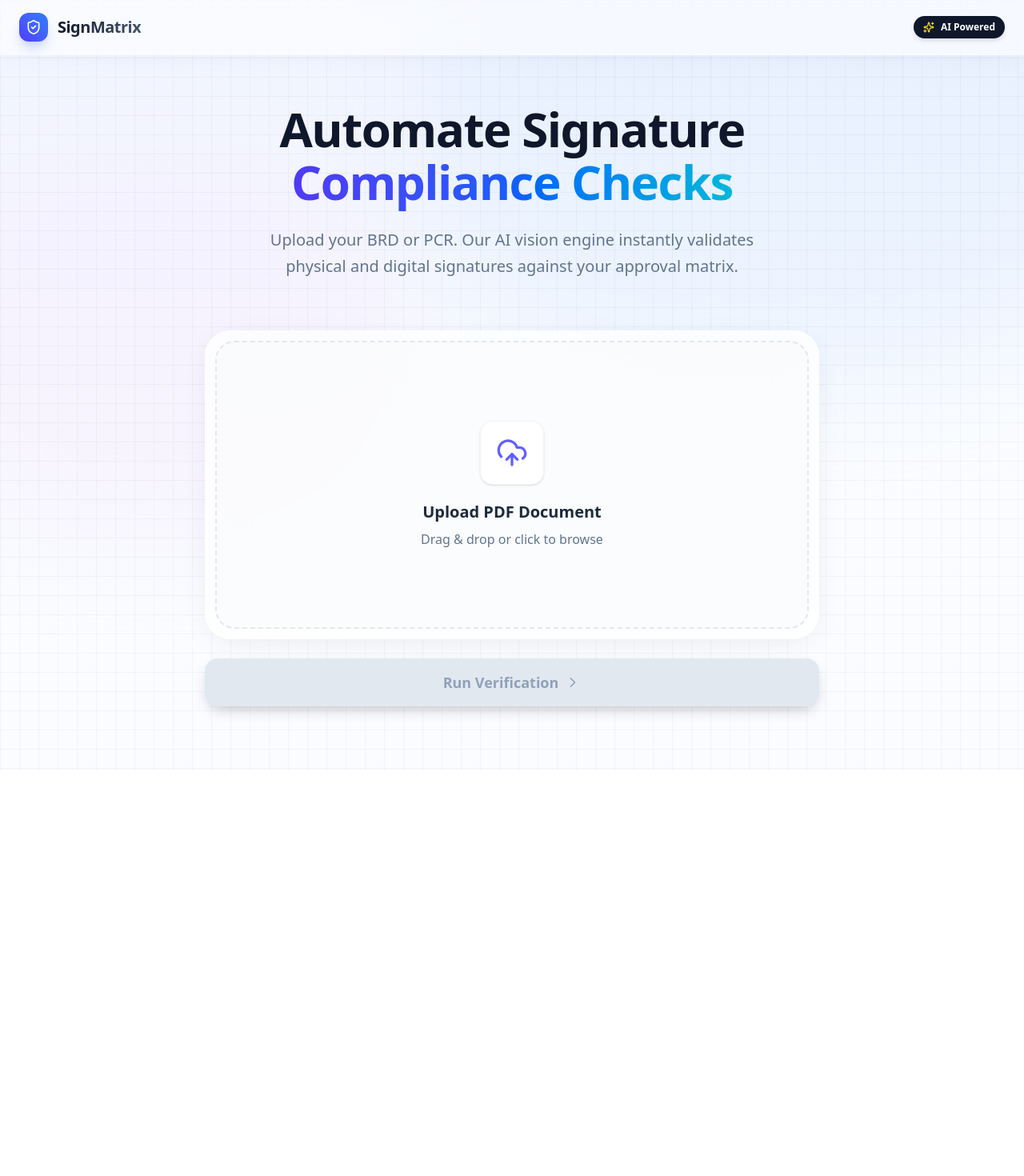
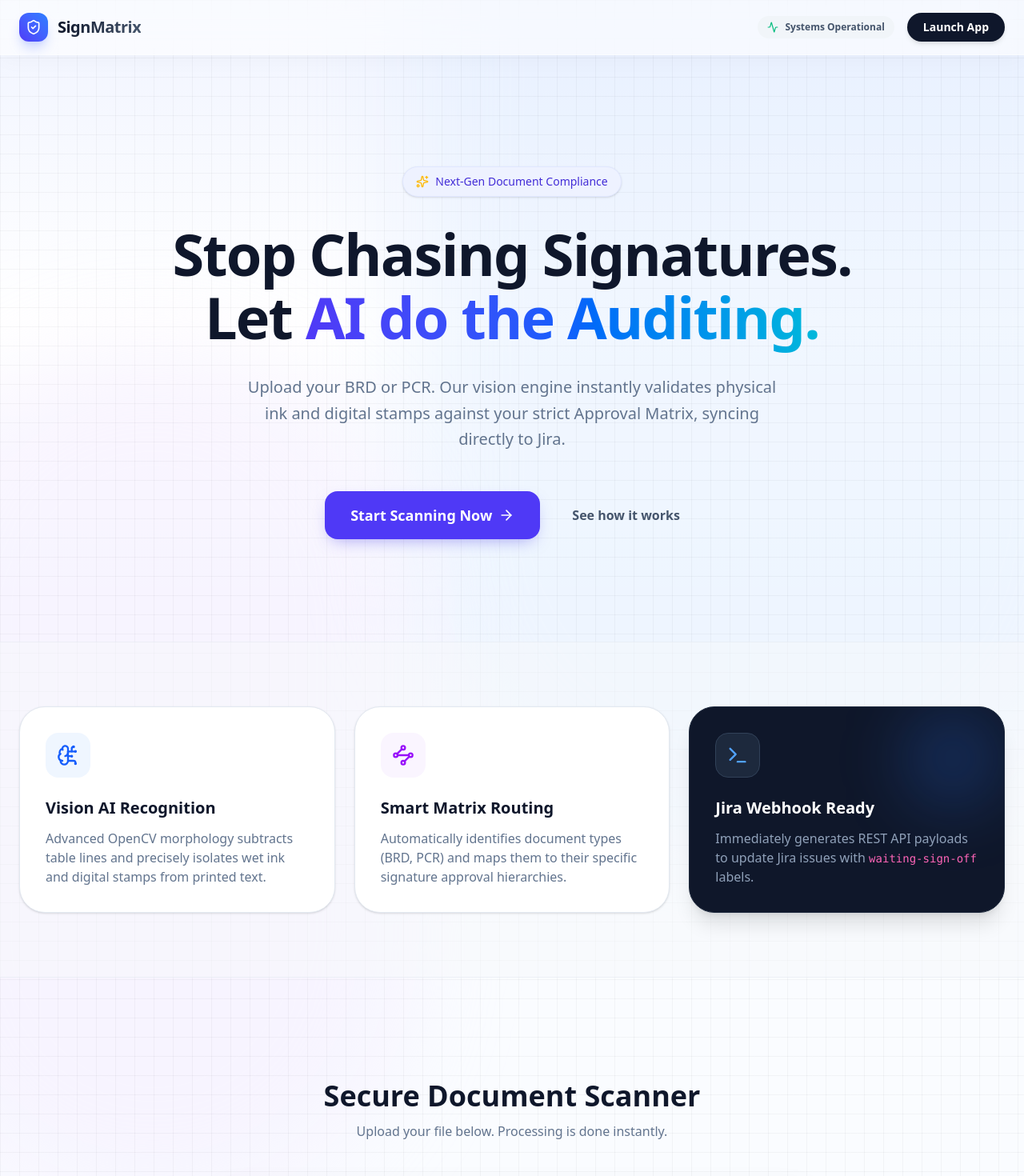
Before and after one commit to FarisAnugrah/Signature-Approval-Matrix-Checker, a Next.js app in the folder frontend/: page / in a window 1280 px wide. Shown: the top 1470 px of the page at 80% size. Before the commit the page ends 963 px from the top, so only its background shows below. Built offline with nearby package versions, Linux system fonts and the light colour scheme.

Commit message:
feat: add premium landing page with bento box features and smooth scroll

```diff
--- a/frontend/src/app/page.tsx
+++ b/frontend/src/app/page.tsx
@@ -1,7 +1,11 @@
 "use client";
 
-import { useState, useRef, useEffect } from "react";
-import { UploadCloud, CheckCircle2, XCircle, Loader2, FileText, Tag, ShieldCheck, ChevronRight, FileCheck2, AlertCircle, ScanLine, Sparkles, Terminal } from "lucide-react";
+import { useState, useRef } from "react";
+import {
+  UploadCloud, CheckCircle2, XCircle, Loader2, FileText, Tag, ShieldCheck,
+  ChevronRight, FileCheck2, AlertCircle, ScanLine, Sparkles, Terminal,
+  BrainCircuit, Waypoints, ArrowRight, Activity
+} from "lucide-react";
 import { motion, AnimatePresence } from "framer-motion";
 
 export default function Home() {
@@ -55,9 +59,7 @@ export default function Home() {
     formData.append("file", file);
 
     try {
-      // Fake delay for animation WOW factor
-      await new Promise(r => setTimeout(r, 1500));
-
+      await new Promise(r => setTimeout(r, 1500)); // Fake delay for WOW factor
       const res = await fetch("http://localhost:8001/verify", {
         method: "POST",
         body: formData,
@@ -74,23 +76,24 @@ export default function Home() {
     }
   };
 
-  // Compute stats
+  const scrollToScanner = () => {
+    document.getElementById("scanner-section")?.scrollIntoView({ behavior: "smooth" });
+  };
+
   const totalRoles = result ? Object.keys(result.results).length : 0;
   const signedRoles = result ? Object.values(result.results).filter((r: any) => r.signed).length : 0;
   const progress = totalRoles === 0 ? 0 : Math.round((signedRoles / totalRoles) * 100);
   const isAllSigned = result?.status === 'APPROVED';
 
   return (
-    <main className="min-h-screen bg-[#fafcff] text-slate-900 font-sans selection:bg-indigo-200 relative overflow-hidden">
+    <main className="min-h-screen bg-[#fafcff] text-slate-900 font-sans selection:bg-indigo-200 relative overflow-x-hidden">
       {/* Decorative Background Elements */}
-      <div className="absolute top-0 left-0 w-full h-[500px] bg-gradient-to-b from-indigo-50/80 to-transparent pointer-events-none" />
+      <div className="absolute top-0 left-0 w-full h-screen bg-gradient-to-b from-indigo-50/80 via-white to-transparent pointer-events-none" />
       <div className="absolute -top-[20%] -right-[10%] w-[70%] h-[70%] rounded-full bg-blue-100/40 blur-3xl pointer-events-none" />
       <div className="absolute top-[20%] -left-[10%] w-[50%] h-[50%] rounded-full bg-purple-100/40 blur-3xl pointer-events-none" />
-
-      {/* Grid Pattern */}
       <div className="absolute inset-0 bg-[linear-gradient(to_right,#80808012_1px,transparent_1px),linear-gradient(to_bottom,#80808012_1px,transparent_1px)] bg-[size:24px_24px] pointer-events-none mix-blend-multiply" />
 
-      {/* Navbar - Glassmorphism */}
+      {/* Navbar */}
       <nav className="fixed w-full top-0 z-50 backdrop-blur-xl bg-white/60 border-b border-white/40 shadow-[0_4px_30px_rgba(0,0,0,0.03)]">
         <div className="max-w-7xl mx-auto px-6 py-4 flex items-center justify-between">
           <div className="flex items-center gap-3">
@@ -101,40 +104,110 @@ export default function Home() {
               SignMatrix
             </span>
           </div>
-          <div className="flex items-center gap-2 px-3 py-1.5 rounded-full bg-slate-900 text-white text-xs font-semibold shadow-md">
-            <Sparkles className="w-3.5 h-3.5 text-yellow-300" /> AI Powered
+          <div className="flex items-center gap-4">
+            <div className="hidden md:flex items-center gap-2 px-3 py-1.5 rounded-full bg-slate-100 text-slate-600 text-xs font-semibold">
+              <Activity className="w-3.5 h-3.5 text-emerald-500" /> Systems Operational
+            </div>
+            <button onClick={scrollToScanner} className="bg-slate-900 hover:bg-indigo-600 text-white px-5 py-2 rounded-full text-sm font-bold transition-all shadow-md active:scale-95">
+              Launch App
+            </button>
           </div>
         </div>
       </nav>
 
-      <div className="max-w-6xl mx-auto px-6 pt-32 pb-20 relative z-10">
-        {/* Hero Section */}
+      {/* --- HERO LANDING PAGE --- */}
+      <section className="relative pt-40 pb-20 md:pt-52 md:pb-32 px-6 max-w-7xl mx-auto z-10">
+        <div className="text-center max-w-4xl mx-auto space-y-8">
+          <motion.div
+            initial={{ opacity: 0, scale: 0.9 }}
+            animate={{ opacity: 1, scale: 1 }}
+            className="inline-flex items-center gap-2 px-4 py-2 rounded-full bg-indigo-50 border border-indigo-100 text-indigo-700 font-medium text-sm shadow-sm"
+          >
+            <Sparkles className="w-4 h-4 text-amber-400" />
+            Next-Gen Document Compliance
+          </motion.div>
+
+          <motion.h1
+            initial={{ opacity: 0, y: 20 }}
+            animate={{ opacity: 1, y: 0 }}
+            transition={{ delay: 0.1 }}
+            className="text-6xl md:text-7xl font-extrabold tracking-tight text-slate-900 leading-[1.1]"
+          >
+            Stop Chasing Signatures. <br className="hidden md:block" />
+            Let <span className="bg-clip-text text-transparent bg-gradient-to-r from-indigo-600 via-blue-600 to-cyan-500">AI do the Auditing.</span>
+          </motion.h1>
+
+          <motion.p
+            initial={{ opacity: 0, y: 20 }}
+            animate={{ opacity: 1, y: 0 }}
+            transition={{ delay: 0.2 }}
+            className="text-xl text-slate-500 leading-relaxed max-w-2xl mx-auto"
+          >
+            Upload your BRD or PCR. Our vision engine instantly validates physical ink and digital stamps against your strict Approval Matrix, syncing directly to Jira.
+          </motion.p>
+
           <motion.div
             initial={{ opacity: 0, y: 20 }}
             animate={{ opacity: 1, y: 0 }}
-          className="text-center space-y-6 max-w-3xl mx-auto mb-16"
+            transition={{ delay: 0.3 }}
+            className="flex flex-col sm:flex-row items-center justify-center gap-4 pt-4"
           >
-          <h1 className="text-5xl md:text-6xl font-extrabold tracking-tight text-slate-900 leading-[1.1]">
-            Automate Signature <br/>
-            <span className="bg-clip-text text-transparent bg-gradient-to-r from-indigo-600 via-blue-600 to-cyan-500">
-              Compliance Checks
-            </span>
-          </h1>
-          <p className="text-lg md:text-xl text-slate-500 leading-relaxed max-w-2xl mx-auto">
-            Upload your BRD or PCR. Our AI vision engine instantly validates physical and digital signatures against your approval matrix.
-          </p>
+            <button onClick={scrollToScanner} className="group relative w-full sm:w-auto flex items-center justify-center gap-2 bg-indigo-600 hover:bg-indigo-700 text-white px-8 py-4 rounded-2xl font-bold text-lg transition-all shadow-[0_8px_20px_-8px_rgba(79,70,229,0.5)] hover:shadow-[0_8px_25px_-8px_rgba(79,70,229,0.7)] active:scale-[0.98]">
+              Start Scanning Now
+              <ArrowRight className="w-5 h-5 group-hover:translate-x-1 transition-transform" />
+            </button>
+            <a href="#features" className="text-slate-600 font-semibold hover:text-slate-900 px-6 py-4">
+              See how it works
+            </a>
+          </motion.div>
+        </div>
+      </section>
+
+      {/* --- FEATURES BENTO BOX --- */}
+      <section id="features" className="py-20 bg-slate-50/50 border-y border-slate-200/50 relative z-10">
+        <div className="max-w-7xl mx-auto px-6">
+          <div className="grid md:grid-cols-3 gap-6">
+            <motion.div initial={{ opacity: 0, y: 20 }} whileInView={{ opacity: 1, y: 0 }} viewport={{ once: true }} className="bg-white p-8 rounded-[2rem] border border-slate-200 shadow-sm hover:shadow-xl transition-shadow">
+              <div className="w-14 h-14 bg-blue-50 text-blue-600 rounded-2xl flex items-center justify-center mb-6">
+                <BrainCircuit className="w-7 h-7" />
+              </div>
+              <h3 className="text-xl font-bold text-slate-900 mb-3">Vision AI Recognition</h3>
+              <p className="text-slate-500">Advanced OpenCV morphology subtracts table lines and precisely isolates wet ink and digital stamps from printed text.</p>
             </motion.div>
 
-        {/* Main Content Grid */}
+            <motion.div initial={{ opacity: 0, y: 20 }} whileInView={{ opacity: 1, y: 0 }} viewport={{ once: true }} transition={{ delay: 0.1 }} className="bg-white p-8 rounded-[2rem] border border-slate-200 shadow-sm hover:shadow-xl transition-shadow">
+              <div className="w-14 h-14 bg-purple-50 text-purple-600 rounded-2xl flex items-center justify-center mb-6">
+                <Waypoints className="w-7 h-7" />
+              </div>
+              <h3 className="text-xl font-bold text-slate-900 mb-3">Smart Matrix Routing</h3>
+              <p className="text-slate-500">Automatically identifies document types (BRD, PCR) and maps them to their specific signature approval hierarchies.</p>
+            </motion.div>
+
+            <motion.div initial={{ opacity: 0, y: 20 }} whileInView={{ opacity: 1, y: 0 }} viewport={{ once: true }} transition={{ delay: 0.2 }} className="bg-[#0f172a] p-8 rounded-[2rem] border border-slate-800 shadow-xl relative overflow-hidden group">
+              <div className="absolute top-0 right-0 w-32 h-32 bg-blue-500/20 blur-2xl rounded-full" />
+              <div className="w-14 h-14 bg-slate-800 border border-slate-700 text-blue-400 rounded-2xl flex items-center justify-center mb-6 relative z-10">
+                <Terminal className="w-7 h-7" />
+              </div>
+              <h3 className="text-xl font-bold text-white mb-3 relative z-10">Jira Webhook Ready</h3>
+              <p className="text-slate-400 relative z-10">Immediately generates REST API payloads to update Jira issues with <code className="text-pink-400 text-sm">waiting-sign-off</code> labels.</p>
+            </motion.div>
+          </div>
+        </div>
+      </section>
+
+      {/* --- APP UI (THE SCANNER) --- */}
+      <section id="scanner-section" className="py-32 relative z-10">
+        <div className="max-w-6xl mx-auto px-6">
+          <div className="text-center mb-12">
+            <h2 className="text-3xl md:text-4xl font-bold text-slate-900">Secure Document Scanner</h2>
+            <p className="text-slate-500 mt-3">Upload your file below. Processing is done instantly.</p>
+          </div>
+
           <div className={`grid gap-8 transition-all duration-700 ease-in-out ${result ? 'lg:grid-cols-12' : 'max-w-3xl mx-auto'}`}>
 
             {/* Left Column: Upload */}
-          <motion.div
-            layout
-            className={`${result ? 'lg:col-span-5' : 'col-span-full'}`}
-          >
+            <motion.div layout className={`${result ? 'lg:col-span-5' : 'col-span-full'}`}>
               <div className="bg-white/80 backdrop-blur-xl p-3 rounded-[2rem] shadow-[0_8px_40px_-12px_rgba(0,0,0,0.1)] border border-white/60 relative overflow-hidden group">
-              {/* Animated Glow Border */}
                 <div className="absolute inset-0 bg-gradient-to-r from-indigo-500 via-purple-500 to-blue-500 opacity-0 group-hover:opacity-10 transition-opacity duration-500" />
 
                 <div
@@ -151,21 +224,10 @@ export default function Home() {
 
                   <AnimatePresence mode="wait">
                     {loading ? (
-                    <motion.div
-                      key="loading"
-                      initial={{ opacity: 0, scale: 0.8 }}
-                      animate={{ opacity: 1, scale: 1 }}
-                      exit={{ opacity: 0, scale: 0.8 }}
-                      className="flex flex-col items-center space-y-6"
-                    >
+                      <motion.div key="loading" initial={{ opacity: 0, scale: 0.8 }} animate={{ opacity: 1, scale: 1 }} exit={{ opacity: 0, scale: 0.8 }} className="flex flex-col items-center space-y-6">
                         <div className="relative w-24 h-24">
-                        {/* Scanning Animation */}
                           <div className="absolute inset-0 border-4 border-indigo-100 rounded-2xl" />
-                        <motion.div
-                          animate={{ y: [0, 88, 0] }}
-                          transition={{ duration: 2, repeat: Infinity, ease: "linear" }}
-                          className="absolute top-0 left-0 w-full h-1 bg-indigo-500 shadow-[0_0_15px_rgba(99,102,241,0.8)] z-10"
-                        />
+                          <motion.div animate={{ y: [0, 88, 0] }} transition={{ duration: 2, repeat: Infinity, ease: "linear" }} className="absolute top-0 left-0 w-full h-1 bg-indigo-500 shadow-[0_0_15px_rgba(99,102,241,0.8)] z-10" />
                           <div className="absolute inset-0 flex items-center justify-center text-indigo-500">
                             <ScanLine className="w-10 h-10" />
                           </div>
@@ -176,12 +238,7 @@ export default function Home() {
                         </div>
                       </motion.div>
                     ) : file ? (
-                    <motion.div
-                      key="file"
-                      initial={{ opacity: 0, scale: 0.8 }}
-                      animate={{ opacity: 1, scale: 1 }}
-                      className="flex flex-col items-center space-y-4"
-                    >
+                      <motion.div key="file" initial={{ opacity: 0, scale: 0.8 }} animate={{ opacity: 1, scale: 1 }} className="flex flex-col items-center space-y-4">
                         <div className="w-20 h-20 bg-gradient-to-br from-indigo-100 to-blue-50 text-indigo-600 rounded-2xl flex items-center justify-center mx-auto shadow-inner border border-white">
                           <FileCheck2 className="w-10 h-10" />
                         </div>
@@ -189,20 +246,12 @@ export default function Home() {
                           <p className="font-bold text-slate-800 text-lg truncate max-w-[250px]">{file.name}</p>
                           <p className="text-sm text-slate-500 font-medium mt-1">{(file.size / 1024 / 1024).toFixed(2)} MB PDF</p>
                         </div>
-                      <button
-                        onClick={(e) => { e.stopPropagation(); setFile(null); setResult(null); }}
-                        className="mt-2 text-sm font-semibold text-slate-400 hover:text-red-500 transition-colors px-4 py-1.5 rounded-full hover:bg-red-50"
-                      >
+                        <button onClick={(e) => { e.stopPropagation(); setFile(null); setResult(null); }} className="mt-2 text-sm font-semibold text-slate-400 hover:text-red-500 transition-colors px-4 py-1.5 rounded-full hover:bg-red-50">
                           Remove Document
                         </button>
                       </motion.div>
                     ) : (
-                    <motion.div
-                      key="empty"
-                      initial={{ opacity: 0 }}
-                      animate={{ opacity: 1 }}
-                      className="flex flex-col items-center space-y-5"
-                    >
+                      <motion.div key="empty" initial={{ opacity: 0 }} animate={{ opacity: 1 }} className="flex flex-col items-center space-y-5">
                         <div className="w-20 h-20 bg-white shadow-sm border border-slate-100 text-indigo-500 rounded-2xl flex items-center justify-center mx-auto group-hover:scale-110 transition-transform duration-500 ease-out">
                           <UploadCloud className="w-10 h-10" />
                         </div>
@@ -218,12 +267,7 @@ export default function Home() {
 
               <AnimatePresence>
                 {error && (
-                <motion.div
-                  initial={{ opacity: 0, height: 0 }}
-                  animate={{ opacity: 1, height: 'auto' }}
-                  exit={{ opacity: 0, height: 0 }}
-                  className="mt-4 p-4 bg-red-50/80 backdrop-blur-sm text-red-700 rounded-2xl text-sm flex items-start gap-3 border border-red-100 shadow-sm overflow-hidden"
-                >
+                  <motion.div initial={{ opacity: 0, height: 0 }} animate={{ opacity: 1, height: 'auto' }} exit={{ opacity: 0, height: 0 }} className="mt-4 p-4 bg-red-50/80 backdrop-blur-sm text-red-700 rounded-2xl text-sm flex items-start gap-3 border border-red-100 shadow-sm overflow-hidden">
                     <AlertCircle className="w-5 h-5 shrink-0 mt-0.5" />
                     <p className="font-medium">{error}</p>
                   </motion.div>
@@ -231,11 +275,7 @@ export default function Home() {
               </AnimatePresence>
 
               <motion.div layout className="mt-6">
-              <button
-                onClick={handleUpload}
-                disabled={!file || loading}
-                className="group relative w-full flex items-center justify-center gap-2 bg-slate-900 hover:bg-indigo-600 disabled:bg-slate-200 disabled:text-slate-400 text-white px-8 py-4 rounded-2xl font-bold text-lg transition-all duration-300 shadow-[0_8px_20px_-8px_rgba(0,0,0,0.3)] hover:shadow-[0_8px_25px_-8px_rgba(79,70,229,0.5)] active:scale-[0.98] overflow-hidden"
-              >
+                <button onClick={handleUpload} disabled={!file || loading} className="group relative w-full flex items-center justify-center gap-2 bg-slate-900 hover:bg-indigo-600 disabled:bg-slate-200 disabled:text-slate-400 text-white px-8 py-4 rounded-2xl font-bold text-lg transition-all duration-300 shadow-[0_8px_20px_-8px_rgba(0,0,0,0.3)] hover:shadow-[0_8px_25px_-8px_rgba(79,70,229,0.5)] active:scale-[0.98] overflow-hidden">
                   <div className="absolute inset-0 bg-white/20 translate-y-full group-hover:translate-y-0 transition-transform duration-300 ease-in-out" />
                   <span className="relative z-10 flex items-center gap-2">
                     {loading ? 'Processing...' : 'Run Verification'}
@@ -254,7 +294,6 @@ export default function Home() {
                   transition={{ type: "spring", damping: 25, stiffness: 200 }}
                   className="lg:col-span-7 bg-white/80 backdrop-blur-xl rounded-[2rem] shadow-[0_20px_60px_-15px_rgba(0,0,0,0.1)] border border-white/60 overflow-hidden flex flex-col"
                 >
-                {/* Result Header */}
                   <div className="p-8 border-b border-slate-100 bg-gradient-to-br from-slate-50/50 to-white">
                     <div className="flex flex-col sm:flex-row sm:items-start justify-between gap-4">
                       <div>
@@ -267,7 +306,6 @@ export default function Home() {
                         </div>
                       </div>
 
-                    {/* Status Badge */}
                       <div className={`px-5 py-2.5 rounded-xl flex items-center gap-2 font-bold text-sm shadow-sm border
                         ${isAllSigned
                           ? 'bg-emerald-50 text-emerald-700 border-emerald-200 shadow-emerald-100/50'
@@ -280,7 +318,6 @@ export default function Home() {
                       </div>
                     </div>
 
-                  {/* Progress Bar */}
                     <div className="mt-10">
                       <div className="flex justify-between items-end mb-3">
                         <div>
@@ -304,7 +341,6 @@ export default function Home() {
                     </div>
                   </div>
 
-                {/* Matrix List */}
                   <div className="p-8 flex-1 bg-slate-50/30">
                     <h3 className="text-xs font-bold text-slate-400 uppercase tracking-[0.2em] mb-6 flex items-center gap-2">
                       <FileText className="w-4 h-4" /> Checklist Details
@@ -343,16 +379,9 @@ export default function Home() {
                     </div>
                   </div>
 
-                {/* Jira Mockup Terminal */}
                   {result.jira_labels_to_add && result.jira_labels_to_add.length > 0 && (
-                  <motion.div
-                    initial={{ opacity: 0 }}
-                    animate={{ opacity: 1 }}
-                    transition={{ delay: 0.6 }}
-                    className="m-6 mt-0 p-5 bg-[#0f172a] rounded-2xl shadow-xl overflow-hidden relative"
-                  >
+                    <motion.div initial={{ opacity: 0 }} animate={{ opacity: 1 }} transition={{ delay: 0.6 }} className="m-6 mt-0 p-5 bg-[#0f172a] rounded-2xl shadow-xl overflow-hidden relative">
                       <div className="absolute top-0 left-0 w-full h-1 bg-gradient-to-r from-blue-500 via-indigo-500 to-purple-500" />
-
                       <div className="flex items-center justify-between mb-4">
                         <div className="flex items-center gap-2 text-slate-300 font-mono text-sm font-medium">
                           <Terminal className="w-4 h-4 text-blue-400" /> Jira Webhook Trigger
@@ -363,7 +392,6 @@ export default function Home() {
                           <div className="w-2.5 h-2.5 rounded-full bg-slate-700" />
                         </div>
                       </div>
-
                       <div className="font-mono text-xs md:text-sm text-slate-400 space-y-2">
                         <p><span className="text-pink-400">POST</span> <span className="text-slate-300">/rest/api/3/issue/UPDATE</span></p>
                         <p className="text-slate-500">{"{"}</p>
@@ -391,6 +419,12 @@ export default function Home() {
             </AnimatePresence>
           </div>
         </div>
+      </section>
+
+      {/* Footer */}
+      <footer className="border-t border-slate-200/50 bg-white py-8 text-center text-slate-500 text-sm relative z-10">
+        <p>© 2026 Internal Tools. For demo purposes only.</p>
+      </footer>
     </main>
   );
 }
```
Lines whose indentation alone changed are shown as unchanged.
